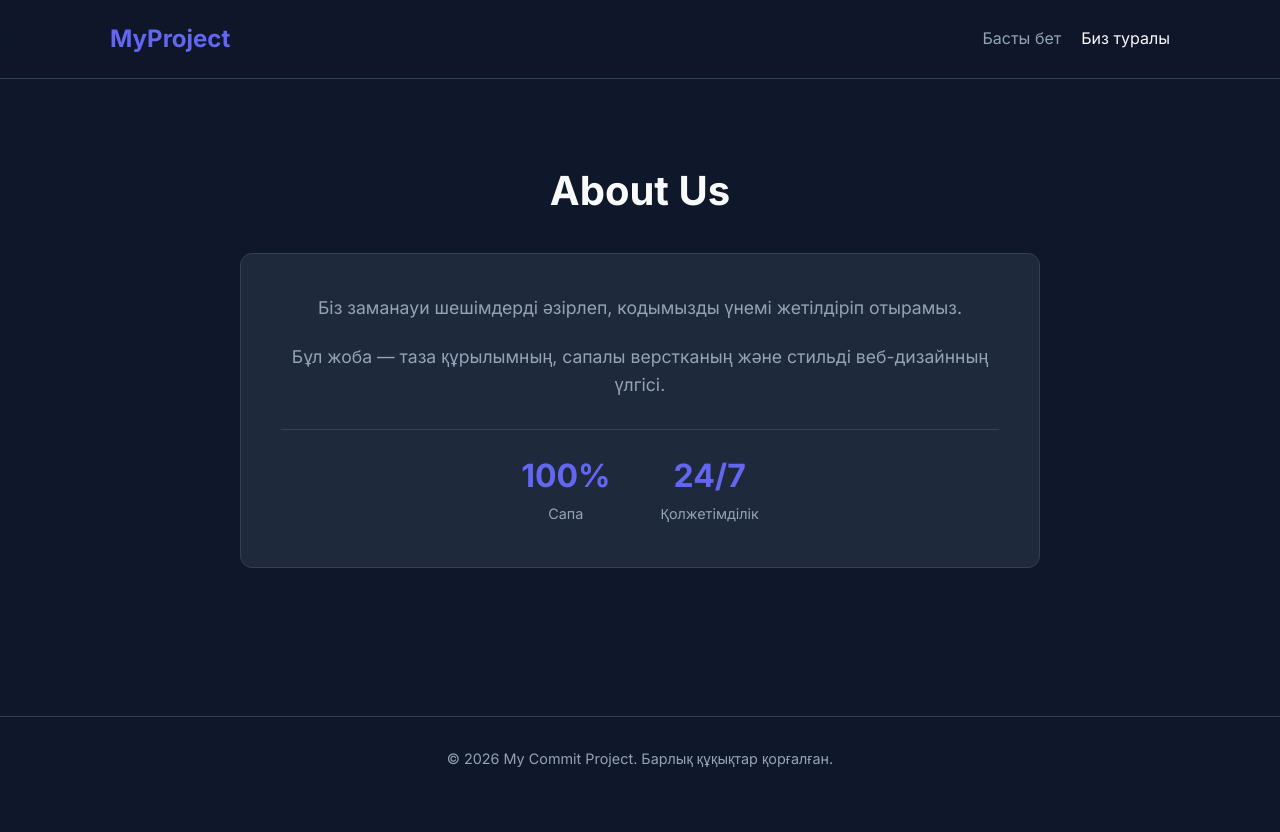
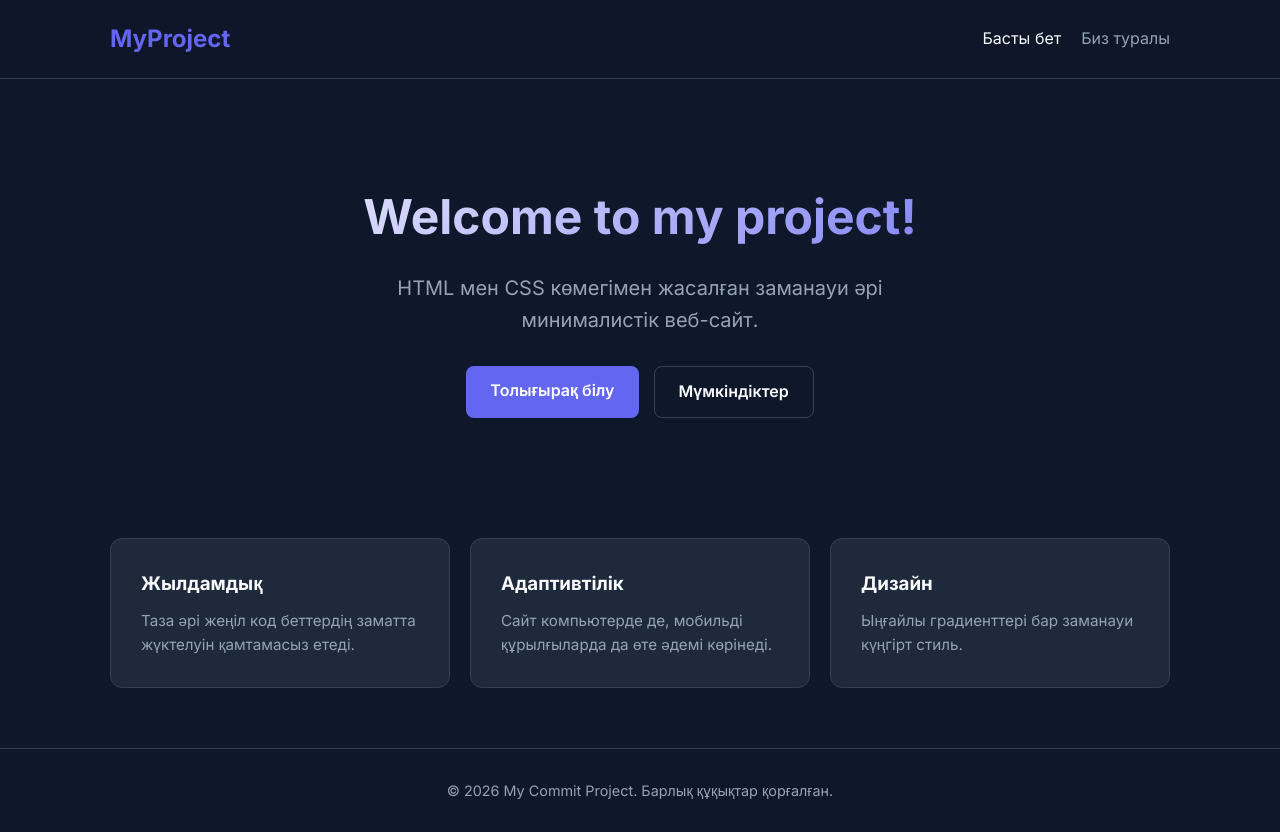
Before and after one commit to nurlanulyersultan09-source/my-commit-repo, a plain HTML site: page index.html in a window 1280 px wide. Before the commit the page ends 800 px from the top, so only its background shows below. Drawn offline with Linux system fonts and the light colour scheme.

Commit message:
Update index.html

```diff
--- a/index.html
+++ b/index.html
@@ -3,7 +3,7 @@
 <head>
     <meta charset="UTF-8">
     <meta name="viewport" content="width=device-width, initial-scale=1.0">
-    <title>About Us — My Commit Project</title>
+    <title>My Commit Project</title>
     <link rel="stylesheet" href="style.css">
     <link rel="preconnect" href="https://fonts.googleapis.com">
     <link rel="preconnect" href="https://fonts.gstatic.com" crossorigin>
@@ -14,31 +14,39 @@
         <nav class="navbar">
             <div class="logo">MyProject</div>
             <ul class="nav-links">
-                <li><a href="index.html">Басты бет</a></li>
-                <li><a href="about.html" class="active">Биз туралы</a></li>
+                <li><a href="index.html" class="active">Басты бет</a></li>
+                <li><a href="about.html">Биз туралы</a></li>
             </ul>
         </nav>
     </header>
 
-    <main class="page-section">
+    <main class="hero-section">
         <div class="container">
-            <h1 class="page-title">About Us</h1>
-            <div class="about-card">
-                <p>Біз заманауи шешімдерді әзірлеп, кодымызды үнемі жетілдіріп отырамыз.</p>
-                <p>Бұл жоба — таза құрылымның, сапалы верстканың және стильді веб-дизайнның үлгісі.</p>
-                <div class="about-stats">
-                    <div class="stat-item">
-                        <span class="stat-number">100%</span>
-                        <span class="stat-label">Сапа</span>
-                    </div>
-                    <div class="stat-item">
-                        <span class="stat-number">24/7</span>
-                        <span class="stat-label">Қолжетімділік</span>
-                    </div>
-                </div>
+            <h1 class="hero-title">Welcome to my project!</h1>
+            <p class="hero-subtitle">HTML мен CSS көмегімен жасалған заманауи әрі минималистік веб-сайт.</p>
+            <div class="cta-buttons">
+                <a href="about.html" class="btn btn-primary">Толығырақ білу</a>
+                <a href="#features" class="btn btn-secondary">Мүмкіндіктер</a>
             </div>
         </div>
     </main>
+
+    <section id="features" class="features-section">
+        <div class="container cards-grid">
+            <div class="card">
+                <h3>Жылдамдық</h3>
+                <p>Таза әрі жеңіл код беттердің заматта жүктелуін қамтамасыз етеді.</p>
+            </div>
+            <div class="card">
+                <h3>Адаптивтілік</h3>
+                <p>Сайт компьютерде де, мобильді құрылғыларда да өте әдемі көрінеді.</p>
+            </div>
+            <div class="card">
+                <h3>Дизайн</h3>
+                <p>Ыңғайлы градиенттері бар заманауи күңгірт стиль.</p>
+            </div>
+        </div>
+    </section>
 
     <footer>
         <div class="container">
```
